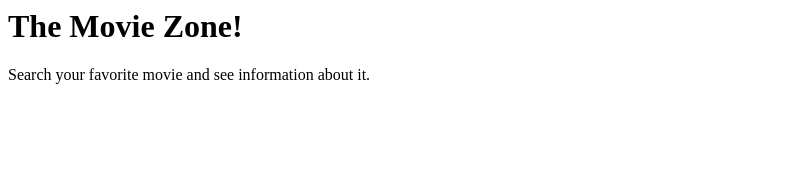
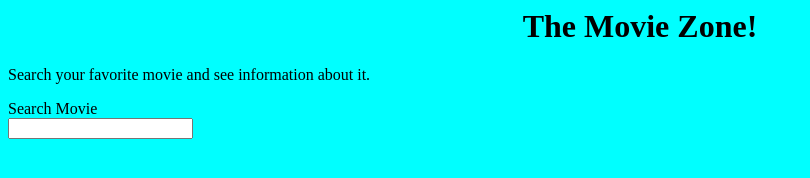
Before and after one commit to atemp678/ProjectforSOC, a website: page views/index.html in a window 1280 px wide. Shown: the whole page, without its empty margins (0-810 px from the left). Drawn offline with Linux system fonts and the light colour scheme; files that its build step writes are made by us from their sources.

Commit message:
trying to get the front end to work

```diff
--- a/public/styles.css
+++ b/public/styles.css
@@ -0,0 +1,13 @@
+#MovieSearch {
+  display: flex;
+  align-content: center;
+  justify-content: center;
+}
+h1 {
+  display: flex;
+  align-items: center;
+  justify-content: center;
+}
+body {
+  background-color: aqua;
+}
--- a/views/index.html
+++ b/views/index.html
@@ -1,11 +1,15 @@
 <html lang="en">
   <head>
-    <link href="/styles.css" rel="stylesheet" />
+    <link href="./styles.css" rel="stylesheet" />
     <title>Find a Movie!</title>
   </head>
   <body>
     <h1>The Movie Zone!</h1>
     <p>Search your favorite movie and see information about it.</p>
-    <script src="/main.js"></script>
+    <Search type="search">Search Movie</Search>
+    <form>
+      <input type="text" id="MovieSearch" />
+    </form>
+    <script src="./main.js"></script>
   </body>
 </html>
```
